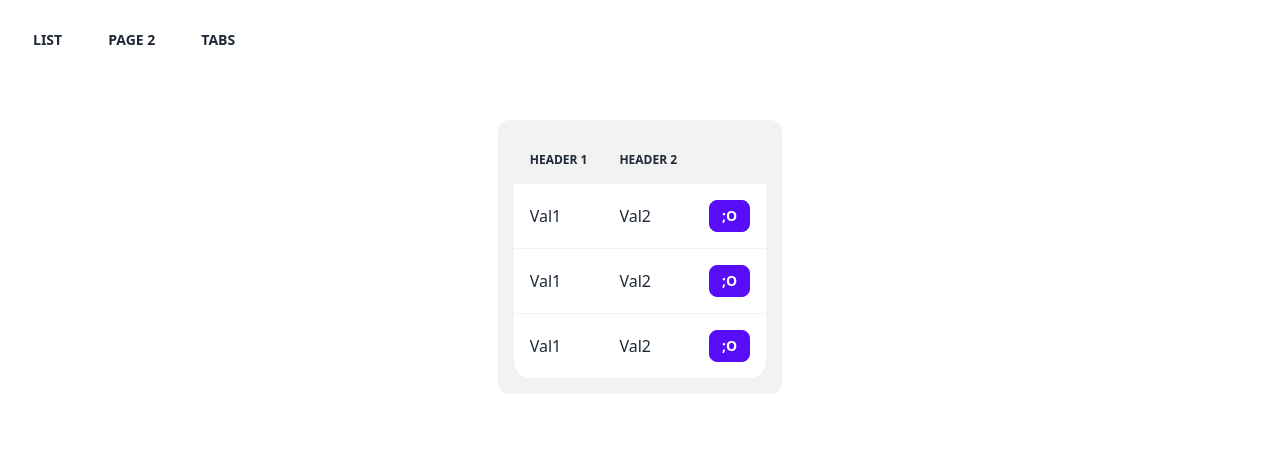
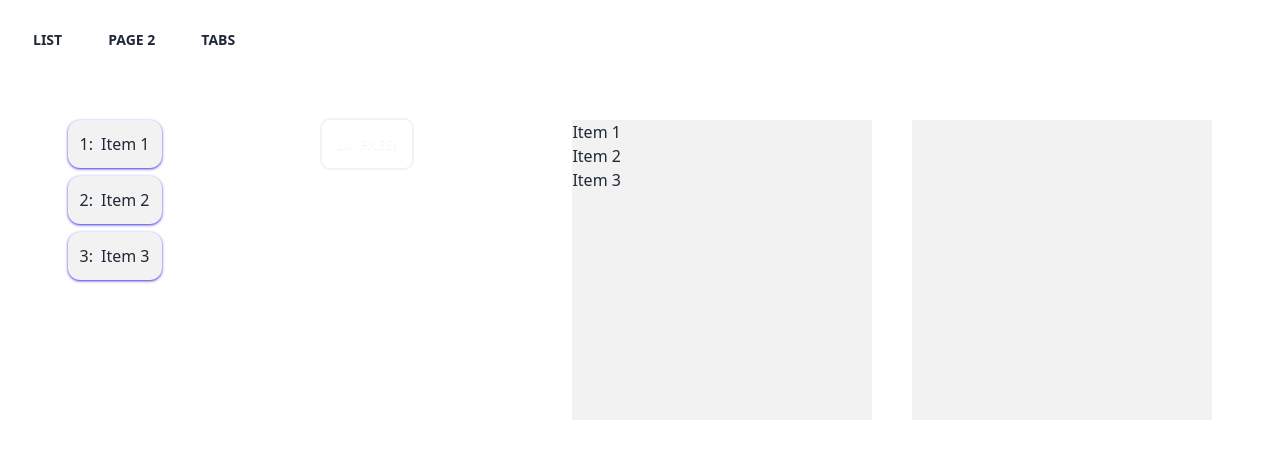
Before and after one commit to NotNullDev/framer-motion-playground, a Next.js app: page /a in a window 1280 px wide. Shown: the top 458 px of the page. Built offline with nearby package versions, Linux system fonts and the light colour scheme.

Commit message:
native drag and drop

```diff
--- a/package.json
+++ b/package.json
@@ -16,6 +16,7 @@
     "next": "13.0.1",
     "react": "18.2.0",
     "react-dom": "18.2.0",
+    "react-hot-toast": "^2.4.0",
     "zod": "^3.18.0"
   },
   "devDependencies": {
--- a/src/pages/_app.tsx
+++ b/src/pages/_app.tsx
@@ -1,6 +1,7 @@
 import { AnimatePresence, motion } from "framer-motion";
 import { type AppType } from "next/dist/shared/lib/utils";
 import { useRouter } from "next/router";
+import { Toaster } from "react-hot-toast";
 
 import "../styles/globals.css";
 
@@ -9,6 +10,7 @@ const MyApp: AppType = ({ Component, pageProps }) => {
   return (
     <>
       <div className="b flex h-screen w-screen flex-col">
+        <Toaster position="bottom-left" />
         <Header />
         <AnimatePresence mode="wait">
           <motion.div
@@ -37,7 +39,7 @@ const Header = () => {
       <button className="btn-ghost btn" onClick={() => router.push("/a")}>
         Page 2
       </button>
-      <button className="btn-ghost btn" onClick={() => router.push("/b")}>
+      <button className="btn-ghost btn" onClick={() => router.push("/tabs")}>
         Tabs
       </button>
     </div>
--- a/src/pages/a.tsx
+++ b/src/pages/a.tsx
@@ -1,7 +1,158 @@
+import { motion, Reorder, useInView } from "framer-motion";
+import { useEffect, useRef, useState } from "react";
+import toast from "react-hot-toast";
+
+type Item = {
+  id: number;
+  name: string;
+};
+
+// https://developer.mozilla.org/en-US/docs/Web/API/HTMLElement/drop_event
 export default function A() {
+  const ref = useRef(null);
+  const isInView = useInView(ref);
+  const currentDrag = useRef<HTMLDivElement>(null);
+  const [items, setItems] = useState<Item[]>([
+    {
+      id: 1,
+      name: "Item 1",
+    },
+    {
+      id: 2,
+      name: "Item 2",
+    },
+    {
+      id: 3,
+      name: "Item 3",
+    },
+  ]);
+
+  useEffect(() => {
+    if (isInView) {
+      toast("im in view!");
+    } else {
+      toast("im out!!!");
+    }
+  }, [isInView]);
+
   return (
     <div className="mt-10 flex flex-col items-center">
-      <div className="rounded-xl bg-base-200 p-4">
+      <div className="flex gap-40">
+        <Reorder.Group
+          values={items}
+          onReorder={setItems}
+          className="flex flex-col gap-2"
+          axis="y"
+        >
+          {items.map((item) => {
+            return (
+              <Reorder.Item
+                key={item.id}
+                value={item}
+                className="flex gap-2 rounded-xl bg-base-200 p-3 shadow shadow-indigo-600"
+              >
+                <div>{item.id}: </div>
+                <div>{item.name}</div>
+              </Reorder.Item>
+            );
+          })}
+        </Reorder.Group>
+        <motion.div
+          drag
+          draggable
+          onDragCapture={(e) => {
+            toast("hmm...");
+          }}
+          onDragEnter={() => {
+            toast("drag over");
+          }}
+          // dragConstraints={{ top: 100, left: 100, right: 100, bottom: 100 }}
+          onDragEnd={(e) => {
+            toast("drag end!");
+            console.log(e);
+          }}
+          ref={ref}
+        >
+          <button className="sm glass btn"> Im free!</button>
+        </motion.div>
+
+        <div className="flex gap-10">
+          <motion.div
+            onDrop={(e) => {
+              e.preventDefault();
+              toast("drop!");
+            }}
+            onDragOver={(e) => {
+              e.preventDefault();
+            }}
+            onDragEnter={() => {
+              toast("drag over");
+            }}
+            className="h-[300px] w-[300px] bg-base-200"
+          >
+            <div
+              draggable
+              onDragStart={(e) => {
+                if (e.currentTarget) currentDrag.current = e.currentTarget;
+                toast("drag start");
+              }}
+            >
+              Item 1
+            </div>
+            <div
+              draggable
+              onDragStart={(e) => {
+                if (e.currentTarget) currentDrag.current = e.currentTarget;
+                toast("drag start");
+              }}
+            >
+              Item 2
+            </div>
+            <div
+              draggable
+              onDragStart={(e) => {
+                if (e.currentTarget) currentDrag.current = e.currentTarget;
+                toast("drag start");
+              }}
+            >
+              Item 3
+            </div>
+          </motion.div>
+
+          <motion.div
+            onDragOver={(e) => {
+              e.preventDefault();
+            }}
+            onDragEnter={(e) => {
+              e.preventDefault();
+              toast("drag over");
+              console.log("drag over");
+              console.dir(e);
+            }}
+            onDrop={(e) => {
+              toast("drop!");
+              console.log("drop");
+              console.dir(e);
+              console.log("saved current drag:");
+              console.dir(currentDrag.current);
+              if (currentDrag.current) {
+                currentDrag.current.parentNode?.removeChild(
+                  currentDrag.current
+                );
+                e.currentTarget.appendChild(currentDrag.current);
+              }
+            }}
+            dragListener
+            className="h-[300px] w-[300px] bg-base-200"
+          ></motion.div>
+        </div>
+      </div>
+    </div>
+  );
+}
+
+const ATable = () => {
+  return (
     <table className="table">
       <thead className="table-header-group">
         <th>Header 1</th>
@@ -32,7 +183,5 @@ export default function A() {
         </tr>
       </tbody>
     </table>
-      </div>
-    </div>
   );
-}
+};
--- a/src/pages/index.tsx
+++ b/src/pages/index.tsx
@@ -56,7 +56,7 @@ const Home: NextPage = () => {
             </button>
           </form>
           <motion.ol className="flex flex-col gap-2">
-            <AnimatePresence>
+            <AnimatePresence mode="sync">
               {todo.map((val, idx) => {
                 return (
                   <TodoItem key={val.id} todo={val} removeIdx={removeIdx} />
@@ -77,13 +77,14 @@ type TodoItemProps = {
 const TodoItem = ({ todo, removeIdx }: TodoItemProps) => {
   return (
     <motion.li
+      key={todo.id}
       initial={{ opacity: 0 }}
       animate={{
         opacity: 1,
         y: [0, 2, -2, 0],
         x: [0, 1, -1, 0],
       }}
-      exit={{ height: 0, padding: 0, opacity: 0 }}
+      exit={{ height: 0, padding: 0, margin: 0, opacity: 0 }}
       transition={{ duration: 1 }}
       className="flex max-h-min flex-nowrap items-center justify-between rounded-xl bg-gradient-to-br from-sky-700 to-yellow-700 p-2"
     >
--- a/src/pages/b.tsx
+++ b/src/pages/tabs.tsx
@@ -1,7 +1,7 @@
 import { AnimatePresence, AnimateSharedLayout, motion } from "framer-motion";
 import { useState } from "react";
 
-export default function B() {
+export default function TabsPage() {
   const [selected, setSelected] = useState(0);
 
   return (
```
Also changed, not shown: 1 other file (tests, documents, lock files or other folders). Lines whose indentation alone changed are shown as unchanged.
